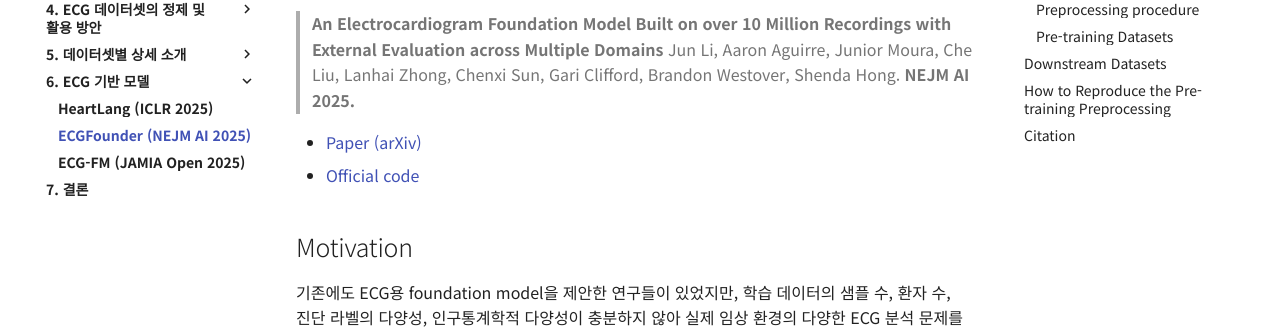
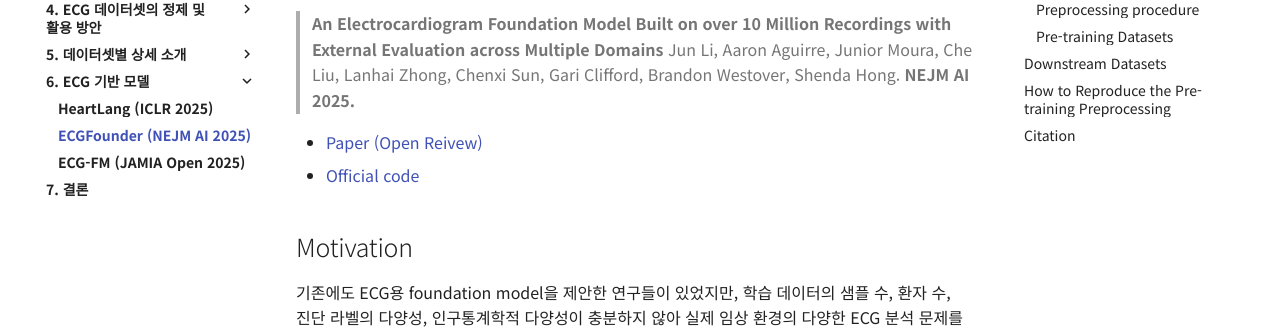
Before and after one commit to iwantjeonyeok/biosignal-site, an MkDocs documentation site: the page built from docs/ecg/6-ecg-기반-모델/ecgfounder.md, in a window 1280 px wide and 900 px high. Shown: the part 258-587 px from the top of the window. Built offline with MkDocs 1.6.1 and Material for MkDocs 9.7.7, drawn with Linux system fonts in a browser that asks for light colours; comment, search, counter and statistics services are not loaded.

Commit message:
Update ecgfounder.md

```diff
--- a/docs/ecg/6-ecg-기반-모델/ecgfounder.md
+++ b/docs/ecg/6-ecg-기반-모델/ecgfounder.md
@@ -3,7 +3,7 @@
 > **An Electrocardiogram Foundation Model Built on over 10 Million Recordings with External Evaluation across Multiple Domains**
 > Jun Li, Aaron Aguirre, Junior Moura, Che Liu, Lanhai Zhong, Chenxi Sun, Gari Clifford, Brandon Westover, Shenda Hong. **NEJM AI 2025.**
 
-- [Paper (arXiv)](https://openreview.net/forum?id=6Hz1Ko087B)
+- [Paper (Open Reivew)](https://openreview.net/forum?id=6Hz1Ko087B)
 - [Official code](https://github.com/PKUDigitalHealth/ECGFounderg)
 
 
```
